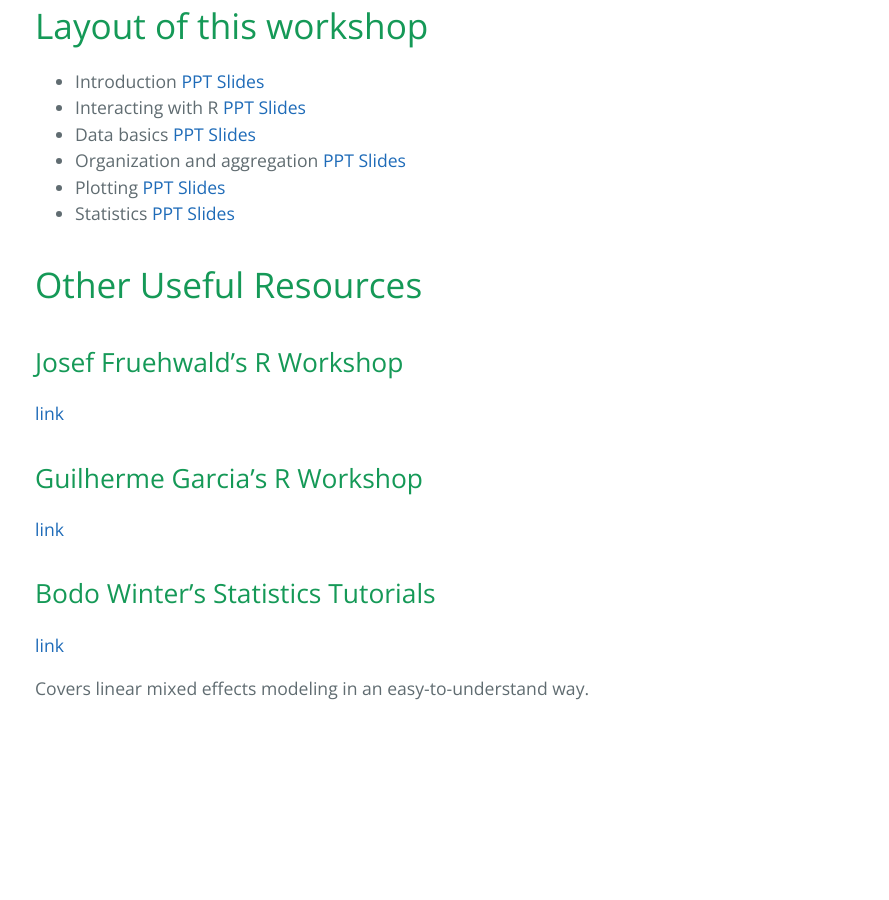
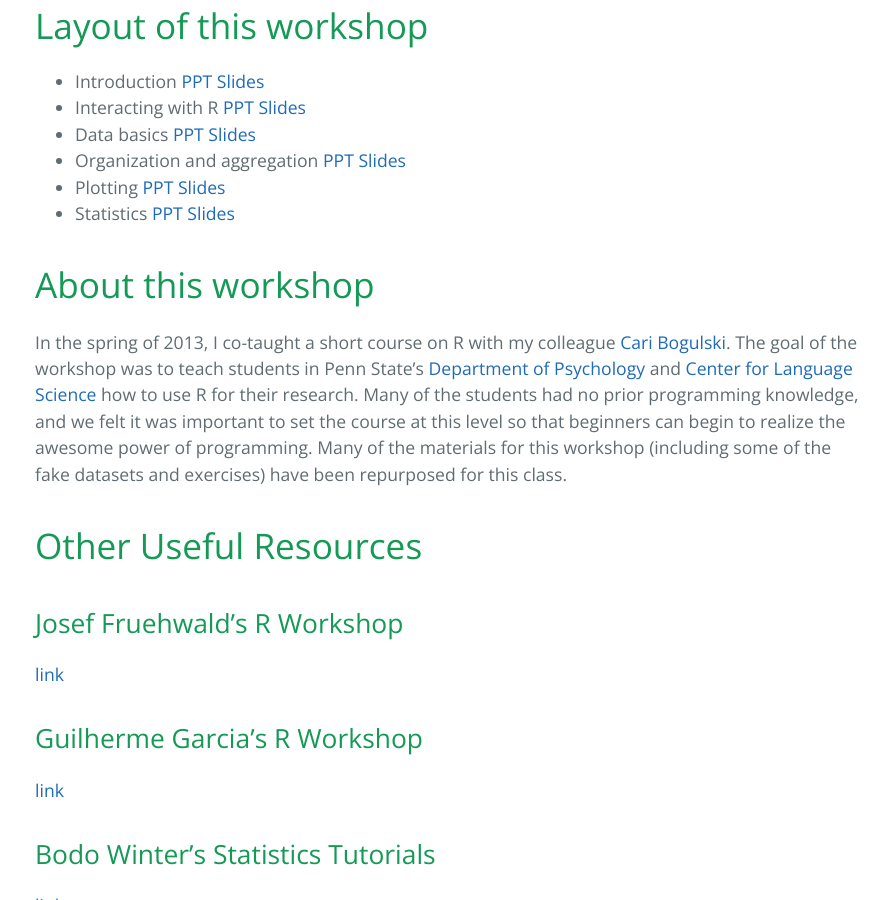
Before and after one commit to jasongullifer/rworkshop, a Jekyll site: the page built from docs/index.md, in a window 1280 px wide and 900 px high, scrolled down 503 px. Shown: the whole window, without its empty margins (189-1078 px from the left). Built offline with Jekyll 4.4.1, drawn with Linux system fonts in a browser that asks for light colours; before the commit the page ends 1254 px from its top, so only the background shows below that.

```diff
--- a/docs/index.md
+++ b/docs/index.md
@@ -20,6 +20,21 @@
 - Plotting [PPT Slides](ppts/05_plotting.pptx)
 - Statistics [PPT Slides](ppts/06_statistics.pptx)
 
+About this workshop
+===================
+
+In the spring of 2013, I co-taught a short course on R with my
+colleague [Cari Bogulski](http://caribogulski.weebly.com/). The goal
+of the workshop was to teach students in Penn State's [Department of
+Psychology](http://psych.la.psu.edu/) and [Center for Language
+Science](http://cls.psu.edu/) how to use R for their research. Many of
+the students had no prior programming knowledge, and we felt it was
+important to set the course at this level so that beginners can begin
+to realize the awesome power of programming. Many of the materials for
+this workshop (including some of the fake datasets and exercises) have
+been repurposed for this class.
+
+
 Other Useful Resources
 ======================
 
```
